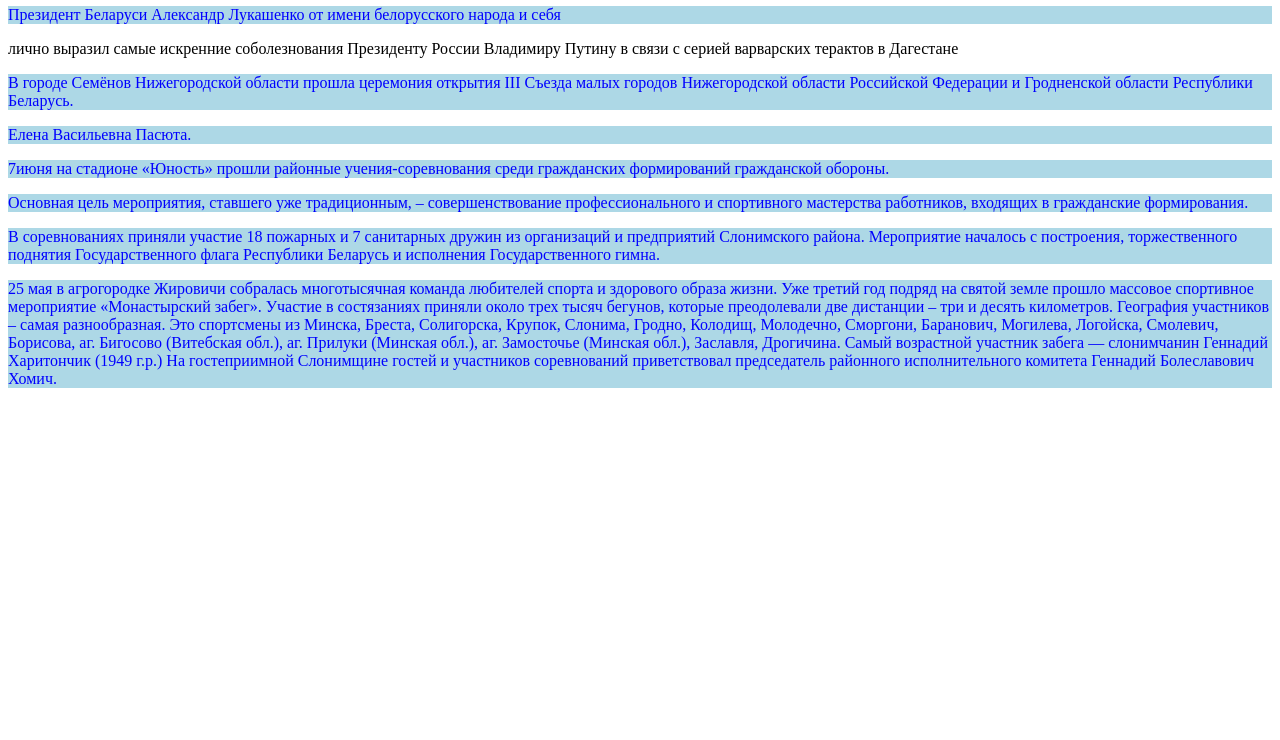
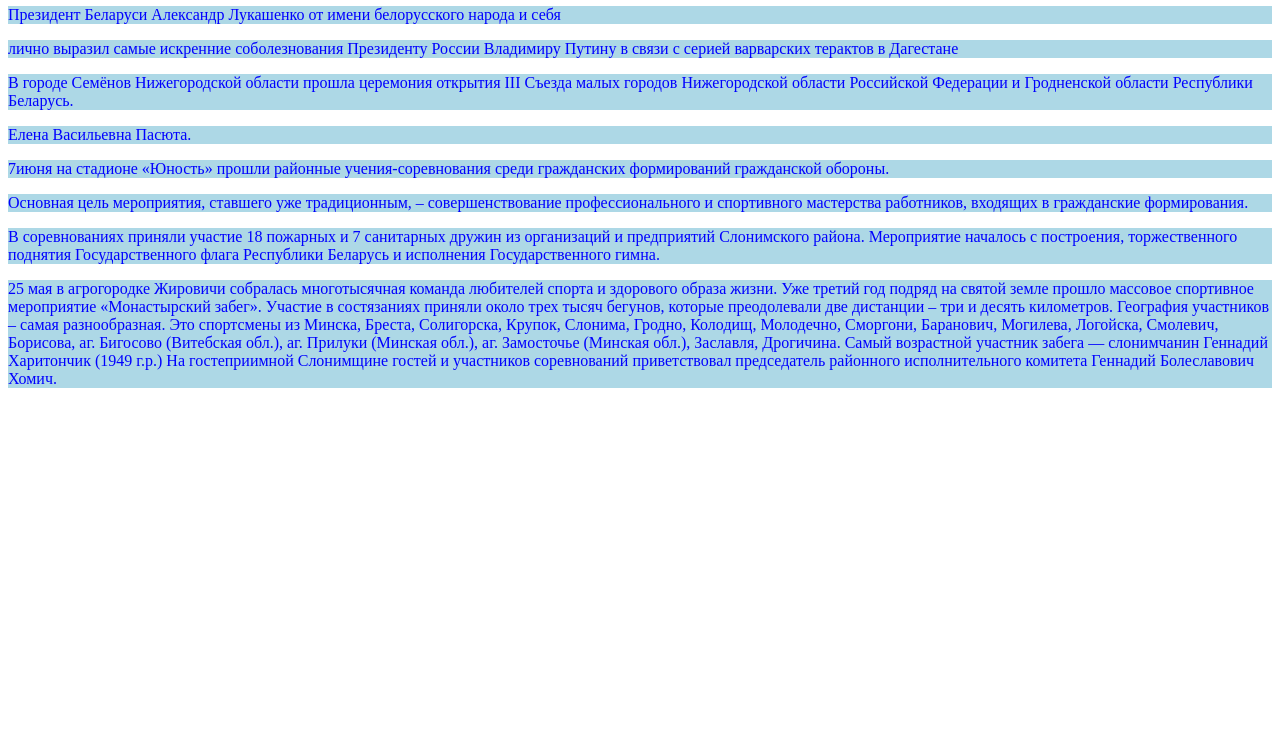
Before and after one commit to dench1kviniks/News, a plain HTML site: page index.html in a window 1280 px wide. Shown: the part 60-800 px from the top of the page. Drawn offline with Linux system fonts and the light colour scheme.

Commit message:
Update index.html

```diff
--- a/index.html
+++ b/index.html
@@ -1,7 +1,7 @@
 <html>
 <h1>Новости Беларусь</h1>
 <p style=" color:blue;background-color:lightblue;">Президент Беларуси Александр Лукашенко от имени белорусского народа и себя </p>
-<p>лично выразил самые искренние соболезнования Президенту России Владимиру Путину в связи с серией варварских терактов в Дагестане</p>
+<p style=" color:blue;background-color:lightblue;">лично выразил самые искренние соболезнования Президенту России Владимиру Путину в связи с серией варварских терактов в Дагестане</p>
 
   <p style=" color:blue;background-color:lightblue;"> В городе Семёнов Нижегородской области прошла церемония открытия III Съезда малых городов Нижегородской области Российской Федерации и Гродненской области
   Республики Беларусь.</p>
```
